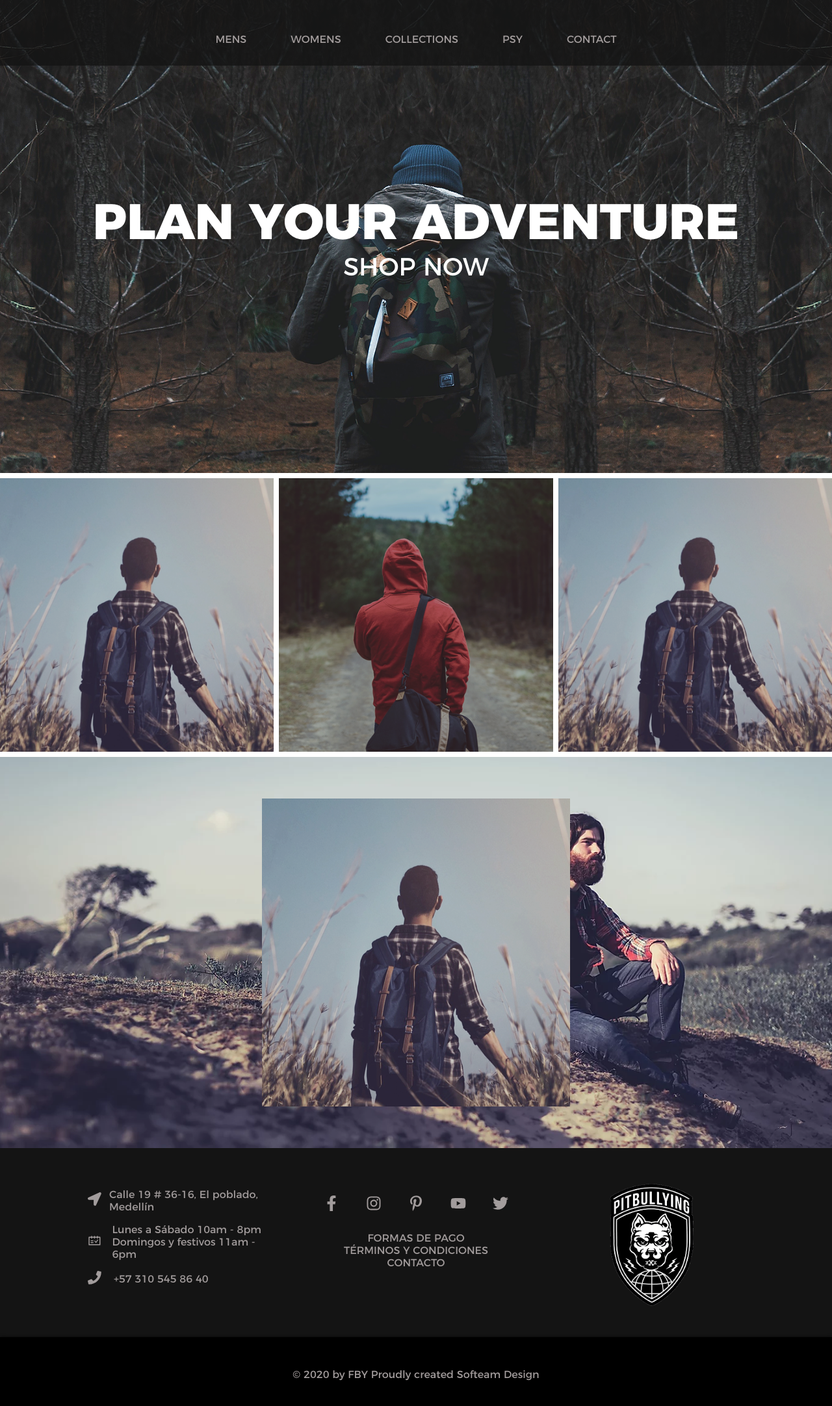
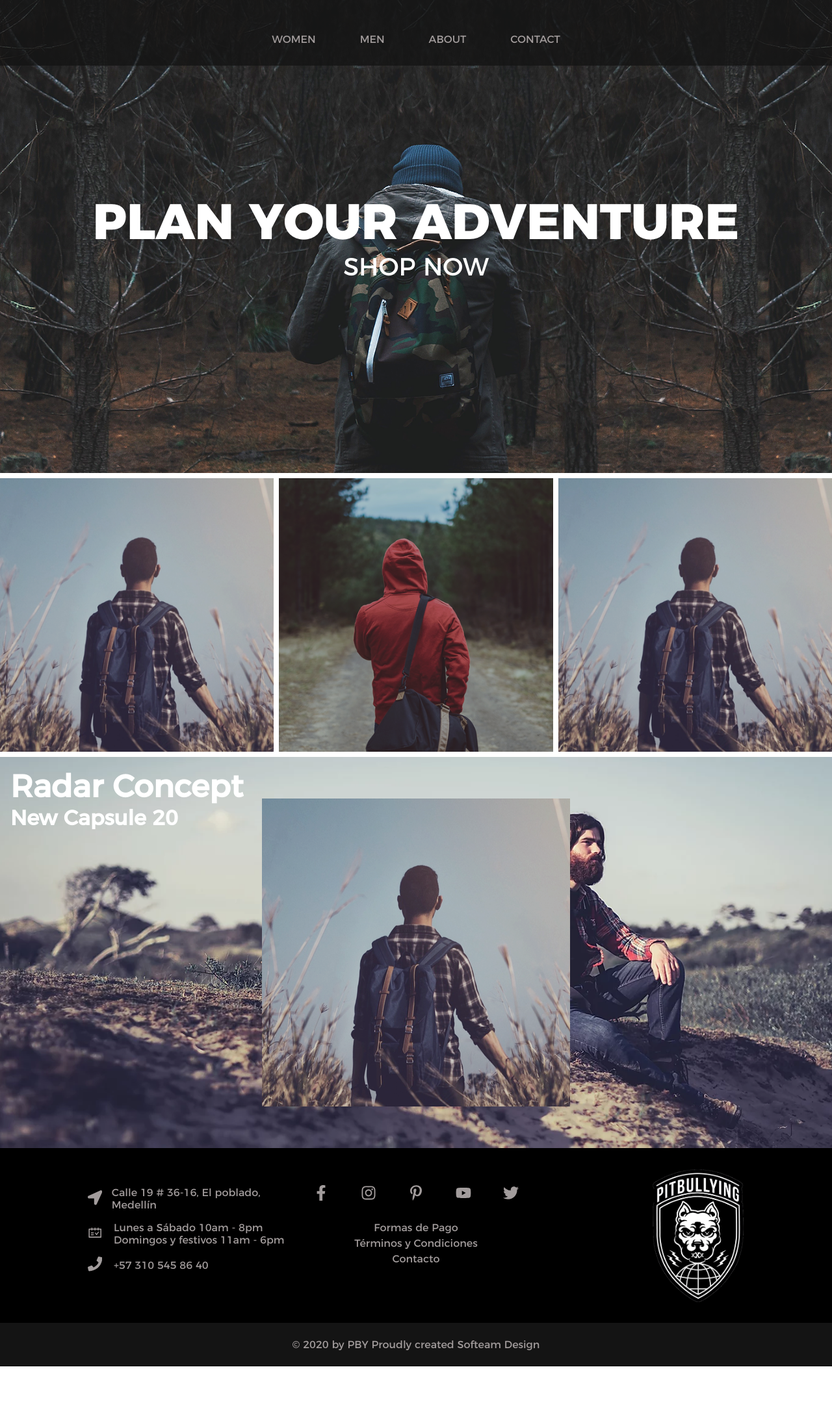
Before and after one commit to santrodriguez-dev/pby-clothing-reactjs, a React (Create React App) app: page / in a window 1280 px wide. Shown: the top 2164 px of the page at 65% size. After the commit the page ends 2103 px from the top, so only its background shows below. Built offline with nearby package versions, Linux system fonts and the light colour scheme.

Commit message:
Ajustes diseño

```diff
--- a/public/index.html
+++ b/public/index.html
@@ -22,7 +22,7 @@
       work correctly both with client-side routing and a non-root public URL.
       Learn how to configure a non-root public URL by running `npm run build`.
     -->
-  <title>React App</title>
+  <title>Pitbullying</title>
 </head>
 
 <body>
--- a/src/App.module.scss
+++ b/src/App.module.scss
@@ -17,6 +17,10 @@
     position: absolute;
     text-align: center;
     padding: 0 2em;
+
+    h1 {
+      font-weight: normal;
+    }
 
     a {
       color: white;
@@ -75,7 +79,6 @@
 }
 
 .outstanding {
-  // background: url(./assets/img4.webp);
   display: flex;
   align-items: center;
   justify-content: center;
@@ -84,6 +87,17 @@
   background-size: cover !important;
   background-attachment: fixed !important;
   background-position: center center !important;
+
+  position: relative;
+  color: white;
+
+  .text_outstanding {
+    position: absolute;
+    top: 0;
+    left: 0;
+    font-size: 2em;
+    margin: 0.5em;
+  }
 
   img {
     max-width: 80%;
@@ -148,7 +162,8 @@
 }
 
 .social_networks_container {
-  background-color: rgba(20, 20, 20, 1);
+  // background-color: rgba(20, 20, 20, 1);
+  background-color: black;
   color: rgb(162, 156, 156);
   overflow: hidden;
 
@@ -157,7 +172,7 @@
     display: grid;
     grid-template-columns: repeat(3, 1fr);
     align-items: center;
-    grid-gap: 5em;
+    grid-gap: 2em;
     margin: 2em auto;
 
     .info {
@@ -192,15 +207,19 @@
       .text_contact {
         margin: 2em 0;
         text-align: center;
+
+        p {
+          margin: 0.3em 0;
+        }
       }
     }
 
     .logo {
       display: flex;
+      justify-content: flex-end;
 
       img {
-        width: 80%;
-        margin: auto;
+        max-width: 45%;
       }
     }
 
@@ -254,7 +273,11 @@
 
   .social_content {
     grid-template-columns: 1fr !important;
-    grid-gap: 2em !important;
+    grid-gap: 1.5em !important;
+  }
+
+  .logo {
+    justify-content: center !important;
   }
 
   // .list_social {
--- a/src/App.tsx
+++ b/src/App.tsx
@@ -52,6 +52,10 @@ const App = () => {
       </div>
 
       <div className={styles.outstanding} style={{ background: `url('./assets/img4.webp')` }}>
+        <div className={styles.text_outstanding}>
+          <h2>Radar Concept</h2>
+          <h4>New Capsule 20</h4>
+        </div>
         <img src="./assets/img3.webp" alt="" />
       </div>
 
@@ -92,13 +96,13 @@ const App = () => {
           <div className={styles.info}>
             <div className={styles.content_info}>
               <div className={styles.icon_content}>
-                <FaLocationArrow size="1.3em" />
+                <FaLocationArrow size="1.4em" />
               </div>
               <p className={styles.text}>Calle 19 # 36-16, El poblado, Medellín</p>
             </div>
             <div className={styles.content_info}>
               <div className={styles.icon_content}>
-                <AiOutlineSchedule size="1.3em" />
+                <AiOutlineSchedule size="1.4em" />
               </div>
               <div>
                 <p>Lunes a Sábado 10am - 8pm</p>
@@ -107,7 +111,7 @@ const App = () => {
             </div>
             <div className={styles.content_info}>
               <div className={styles.icon_content}>
-                <FaPhone size="1.3em" />
+                <FaPhone size="1.4em" />
               </div>
               <p>+57 310 545 86 40</p>
             </div>
@@ -118,9 +122,9 @@ const App = () => {
             </div>
 
             <div className={styles.text_contact}>
-              <p>FORMAS DE PAGO</p>
-              <p>TÉRMINOS Y CONDICIONES</p>
-              <p>CONTACTO</p>
+              <p>Formas de Pago</p>
+              <p>Términos y Condiciones</p>
+              <p>Contacto</p>
             </div>
 
           </div>
--- a/src/components/footer/Footer.module.scss
+++ b/src/components/footer/Footer.module.scss
@@ -2,15 +2,15 @@
 
 .footer {
   // background-color: rgba(162, 156, 156, 0.15);
-  background-color: black;
+  background-color: rgba(20, 20, 20, 1);
   color: white;
   box-shadow: 0px 0px 5px 0px rgba(2, 2, 2, 0.7);
   border-top: 0px solid rgba(255, 255, 255, 1);
   border-bottom: 0px solid rgba(255, 255, 255, 1);
   color: rgb(162, 156, 156);
-  padding: 3em 0;
+  padding: 1.5em 0;
+
   .footer_content {
-    // @include responsive-layout;
     text-align: center;
   }
 }
--- a/src/components/footer/Footer.tsx
+++ b/src/components/footer/Footer.tsx
@@ -6,7 +6,7 @@ const Footer = () => {
   return (
     <footer className={styles.footer}>
       <div className={styles.footer_content}>
-        <span>© 2020 by FBY Proudly created Softeam Design</span>
+        <span>© 2020 by PBY Proudly created Softeam Design</span>
       </div>
     </footer>
   )
--- a/src/components/header/Header.tsx
+++ b/src/components/header/Header.tsx
@@ -11,22 +11,17 @@ const Header = () => {
       <nav className={styles.nav_list}>
         <li className={styles.item_li}>
           <a href="./">
-            <span>MENS</span>
+            <span>WOMEN</span>
           </a>
         </li>
         <li className={styles.item_li}>
           <a href="./">
-            <span>WOMENS</span>
+            <span>MEN</span>
           </a>
         </li>
         <li className={styles.item_li}>
           <a href="./">
-            <span>COLLECTIONS</span>
-          </a>
-        </li>
-        <li className={styles.item_li}>
-          <a href="./">
-            <span>PSY</span>
+            <span>ABOUT</span>
           </a>
         </li>
         <li className={styles.item_li} style={{ zIndex: 2 }}>
--- a/src/index.css
+++ b/src/index.css
@@ -27,8 +27,7 @@
   -moz-osx-font-smoothing: grayscale; */
 }
 
-h1,
-h2 {
+h1 {
   font-family: 'Montserrat-ExtraBold', "Segoe UI", "Roboto", "Oxygen", "Ubuntu", "Cantarell", "Fira Sans",
     "Droid Sans", "Helvetica Neue", sans-serif;
 }
--- a/src/shared/styles/mixin.scss
+++ b/src/shared/styles/mixin.scss
@@ -1,12 +1,13 @@
 @mixin responsive-layout {
   max-width: 85%;
   margin: auto;
+
   /*
   ##Device = Desktops
   ##Screen = 1281px to higher resolution desktops
 */
   @media (min-width: 1281px) {
-    width: 1100px;
+    width: 1200px;
   }
 
   /*
@@ -29,8 +30,7 @@
   ##Device = Tablets, Ipads (landscape)
   ##Screen = B/w 768px to 1024px
 */
-  @media (min-width: 768px) and (max-width: 1024px) and (orientation: landscape) {
-  }
+  @media (min-width: 768px) and (max-width: 1024px) and (orientation: landscape) {}
 
   /*
   ##Device = Low Resolution Tablets, Mobiles (Landscape)
```
Also changed, not shown: public/assets/logo1.png, 15 other files (tests, documents, lock files or other folders).
